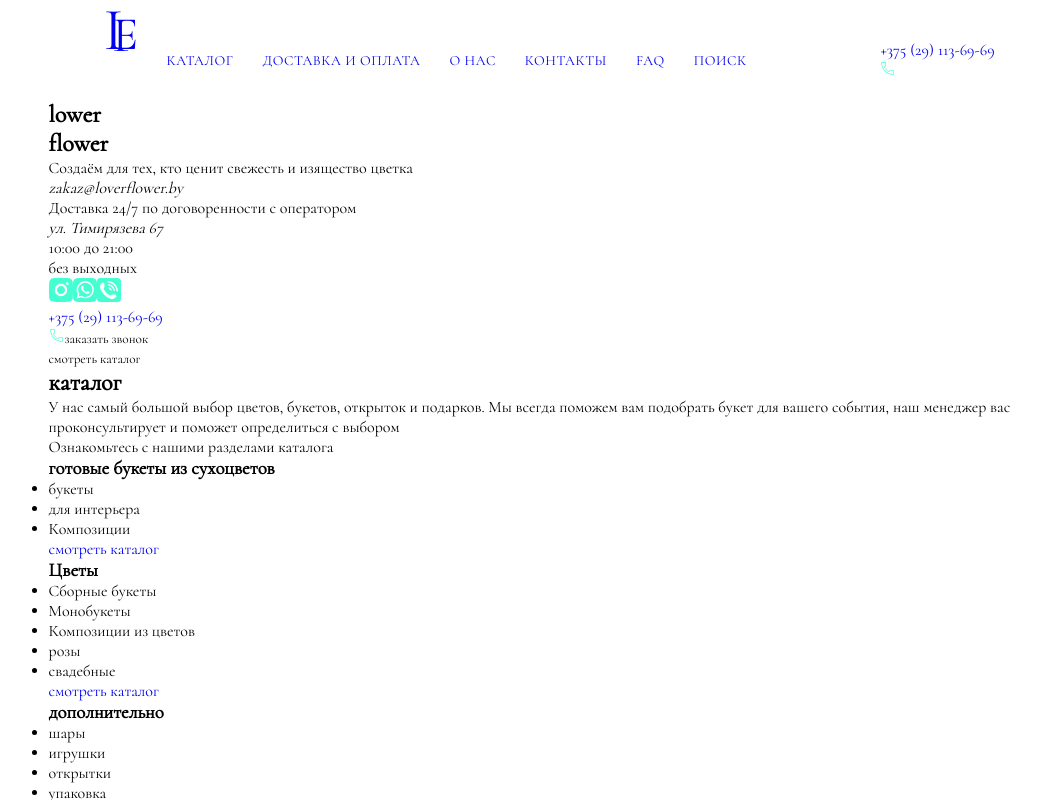
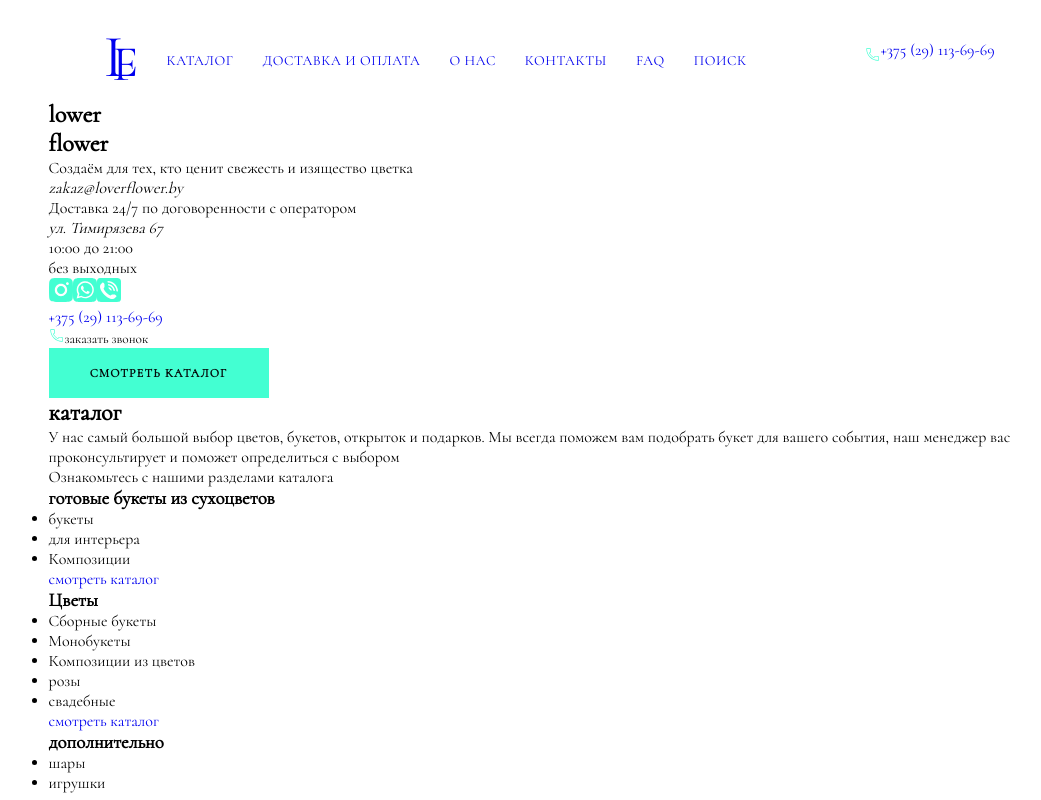
Before and after one commit to jgerba/flower-react-client, a React (Create React App) app: page / in a window 1280 px wide. Shown: the top 800 px of the page, without its empty margins (105-1146 px from the left). Built offline with nearby package versions, Linux system fonts and the light colour scheme.

Commit message:
styling, css modules added

```diff
--- a/src/App.css
+++ b/src/App.css
@@ -1,38 +1,9 @@
-.nav {
-    width: 80%;
-
-    font-size: 14px;
-    font-style: normal;
-    font-weight: 400;
-    line-height: normal;
-    letter-spacing: 0.56px;
-    text-transform: uppercase;
-
-    color: #fff;
+.phone-icon {
+    display: block;
+    position: relative;
 }
 
-.nav__ul {
-    display: flex;
-    justify-content: space-evenly;
-    align-items: center;
-
-    width: 90%;
+.nav__phone-icon {
+    top: -14px;
+    left: -15px;
 }
-
-.home--logo {
-    font-size: 60px;
-    font-style: normal;
-    font-weight: 300;
-    letter-spacing: 1.2px;
-    text-transform: uppercase;
-}
-
-.home--logo__F {
-    display: block;
-    position: relative;
-    top: -61px;
-    left: 8px;
-
-    font-size: 50px;
-    letter-spacing: 1px;
-}
--- a/src/components/CallPanel.js
+++ b/src/components/CallPanel.js
@@ -2,7 +2,11 @@ function CallPanel(props) {
     return (
         <aside>
             <a href="tel:+37529-113-69-69">+375 (29) 113-69-69</a>
-            <div>
+            <div
+                className={`phone-icon ${
+                    props.mainNav ? 'nav__phone-icon' : ''
+                }`}
+            >
                 <svg
                     xmlns="http://www.w3.org/2000/svg"
                     width="16"
--- a/src/components/MainNavigation.js
+++ b/src/components/MainNavigation.js
@@ -1,14 +1,16 @@
 import { NavLink } from 'react-router-dom';
+
 import CallPanel from './CallPanel';
+import classes from './MainNavigation.module.css';
 
 function MainNavigation() {
     return (
         <header>
-            <nav className="nav">
-                <ul className="nav__ul">
-                    <NavLink className="home--logo" to="/" end>
-                        <p>l</p>
-                        <p className="home--logo__F">f</p>
+            <nav className={classes.nav}>
+                <ul className={classes.ul}>
+                    <NavLink className={classes.logo} to="/" end>
+                        <p className={classes['logo-L']}>l</p>
+                        <p className={classes['logo-F']}>f</p>
                     </NavLink>
                     <NavLink to="/catalogue">КАТАЛОГ</NavLink>
                     <NavLink to="/payment">ДОСТАВКА И ОПЛАТА</NavLink>
--- /dev/null
+++ b/src/components/MainNavigation.module.css
@@ -0,0 +1,47 @@
+.nav {
+    width: 80%;
+    height: 80px;
+
+    font-size: 14px;
+    font-style: normal;
+    font-weight: 400;
+    line-height: normal;
+    letter-spacing: 0.56px;
+    text-transform: uppercase;
+
+    color: #fff;
+}
+
+.ul {
+    display: flex;
+    justify-content: space-evenly;
+    align-items: center;
+
+    width: 90%;
+    height: 80px;
+}
+
+.logo {
+    font-size: 60px;
+    font-style: normal;
+    font-weight: 300;
+    letter-spacing: 1.2px;
+    text-transform: uppercase;
+}
+
+.logo-L {
+    display: block;
+    position: relative;
+
+    top: 27px;
+}
+
+.logo-F {
+    display: block;
+    position: relative;
+    top: -32px;
+    left: 8px;
+
+    font-size: 50px;
+    letter-spacing: 1px;
+}
--- a/src/components/UI/MenuBtn.js
+++ b/src/components/UI/MenuBtn.js
@@ -1,6 +1,10 @@
+import classes from './MenuBtn.module.css';
+
 function MenuBtn(props) {
     return (
-        <button className={`button ${props.blank ? 'blank' : ''}`}>
+        <button
+            className={`${classes.btn} ${props.blank ? classes.blank : null}`}
+        >
             {props.children}
         </button>
     );
--- /dev/null
+++ b/src/components/UI/MenuBtn.module.css
@@ -0,0 +1,51 @@
+.btn {
+    width: 220px;
+    height: 50px;
+    flex-shrink: 0;
+
+    text-align: center;
+    font-size: 12px;
+    font-style: normal;
+    font-weight: 700;
+    line-height: normal;
+    letter-spacing: 1.2px;
+    text-transform: uppercase;
+
+    color: var(--customBlack);
+    background: var(--customGreen);
+}
+
+.btn:hover {
+    color: var(--customWhite);
+    background: var(--customPurple);
+}
+
+.btn:focus {
+    color: var(--customBlack);
+    background: var(--customGreen);
+}
+
+.btn:active {
+    color: var(--customWhite);
+    background: var(--customPurple);
+}
+
+.blank {
+    color: var(--customWhite);
+    color: var(--customBlack);
+}
+
+.blank:hover {
+    color: var(--customBlack);
+    background: var(--customGreen);
+}
+
+.blank:focus {
+    color: var(--customWhite);
+    color: var(--customBlack);
+}
+
+.blank:active {
+    color: var(--customBlack);
+    background: var(--customGreen);
+}
--- a/src/index.css
+++ b/src/index.css
@@ -1,6 +1,14 @@
 @font-face {
     font-family: 'Cormorant';
     src: url('/src/fonts/Cormorant-Regular.woff2') format('woff2');
+}
+
+:root {
+    --customBlack: #040a0a;
+    --customGreen: #43ffd2;
+    --customPurple: #7d2253;
+    --customPink: #d978ac;
+    --customWhite: #ffffff;
 }
 
 * {
```
